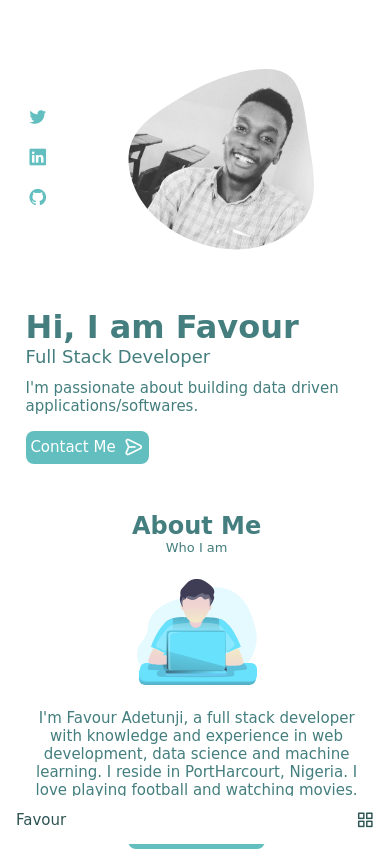
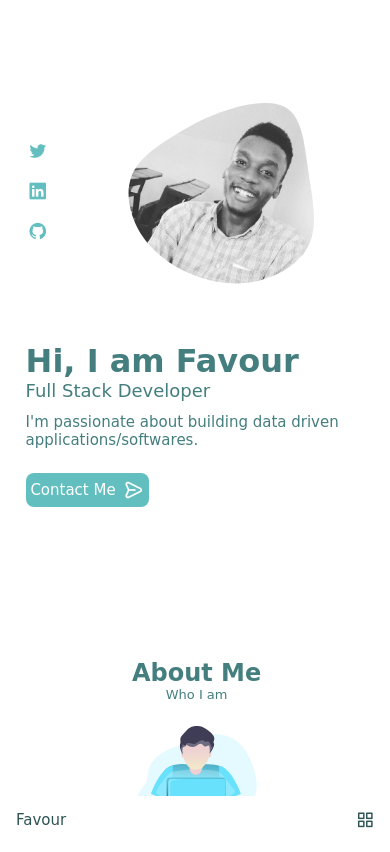
Before and after one commit to Tunjii10/Tunjii10.github.io, a plain HTML site: page index.html in a window 390 px wide. Shown: the top 852 px of the page. Drawn offline with nearby package versions, Linux system fonts and the light colour scheme; animation ran at ten frames a second; a web font is replaced by a local one.

Commit message:
first_iteration-2

```diff
--- a/assets/css/style.css
+++ b/assets/css/style.css
@@ -703,7 +703,16 @@ img {
 /*======================Media query small screen============*/
 @media screen and (max-width: 490px) {
   .section {
-    padding: 1.5rem 0 1.5rem;
+    padding: 1.5rem 0 2.5rem;
+  }
+
+  .home__content {
+    padding-top: 2.5rem;
+    padding-bottom: 5.5rem;
+  }
+
+  .home__description {
+    margin-bottom: 1.5rem;
   }
 
   .container {
```
